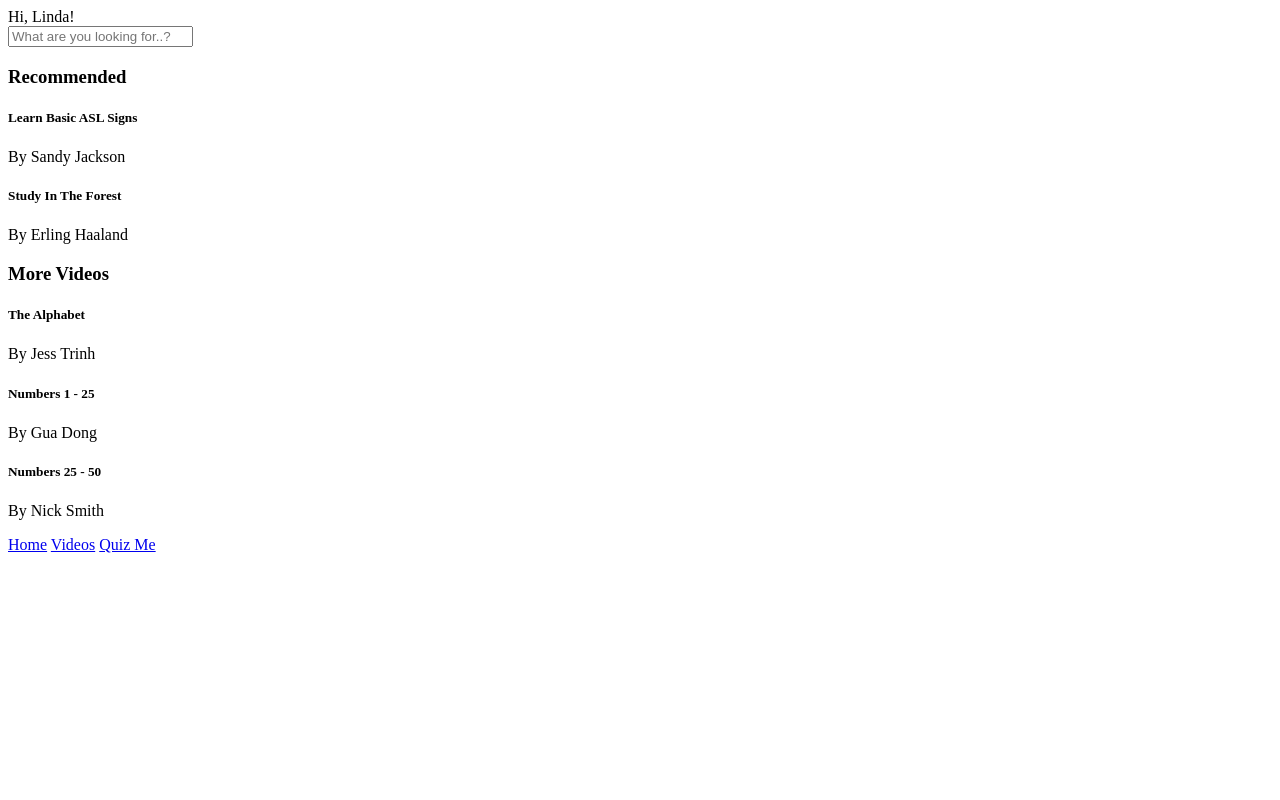
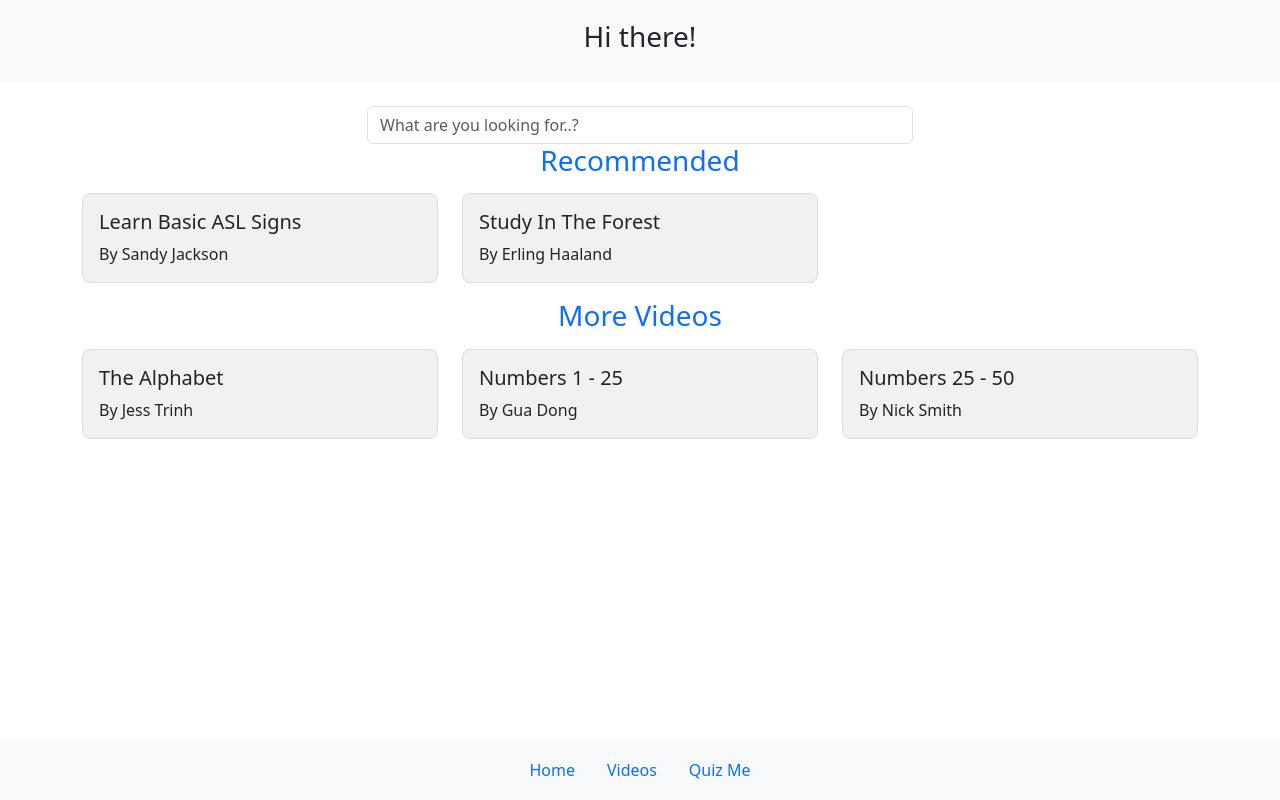
Before and after one commit to novanelle/SignBuddy, a plain HTML site: page SB_Home/home_page.html in a window 1280 px wide. Drawn offline with nearby package versions, Linux system fonts and the light colour scheme; files that its build step writes are made by us from their sources.

Commit message:
moved homecss to css folder

```diff
--- a/SB_Home/home.css
+++ /dev/null
@@ -1,36 +0,0 @@
-body {
-    background-color: #f9f8fc;
-    font-family: Arial, sans-serif;
-}
-.header {
-    background-color: #eae6f8;
-    padding: 20px;
-    text-align: center;
-    color: #5a4ebc;
-    font-size: 1.5rem;
-    font-weight: bold;
-}
-.search-bar {
-    margin: 20px 0;
-}
-.video-card {
-    border: none;
-    border-radius: 10px;
-    background-color: #fff;
-    box-shadow: 0 4px 6px rgba(0, 0, 0, 0.1);
-}
-.video-card h5 {
-    color: #5a4ebc;
-}
-.footer {
-    background-color: #eae6f8;
-    padding: 10px;
-    text-align: center;
-    color: #5a4ebc;
-}
-.nav-link {
-    color: #5a4ebc !important;
-}
-.nav-link:hover {
-    text-decoration: underline;
-}
--- a/SB_Home/home_page.html
+++ b/SB_Home/home_page.html
@@ -4,12 +4,14 @@
     <meta charset="UTF-8">
     <meta name="viewport" content="width=device-width, initial-scale=1.0">
     <title>Home Page</title>
-    <link href="https://cdn.jsdelivr.net/npm/bootstrap@5.3.0-alpha3/dist/css/bootstrap.min.css">
-
+    <link href="https://cdn.jsdelivr.net/npm/bootstrap@5.3.0-alpha3/dist/css/bootstrap.min.css" rel="stylesheet">
+    <link rel="stylesheet" href="css/home.css">
 </head>
 <body>
 
-<div class="header">Hi, Linda!</div>
+<div class="header">
+    <h3>Hi there!</h3>
+</div>
 
 <div class="container mt-4">
     <!-- Search Bar -->
--- /dev/null
+++ b/css/home.css
@@ -0,0 +1,21 @@
+
+    .header {
+        background-color: #f8f9fa;
+        padding: 20px;
+        text-align: center;
+    }
+
+    .footer {
+        background-color: #f8f9fa;
+        padding: 10px;
+        position: fixed;
+        width: 100%;
+        bottom: 0;
+        text-align: center;
+    }
+
+    .video-card {
+        background-color: #f1f1f1;
+        border: 1px solid #ddd;
+        border-radius: 8px;
+    }
```
